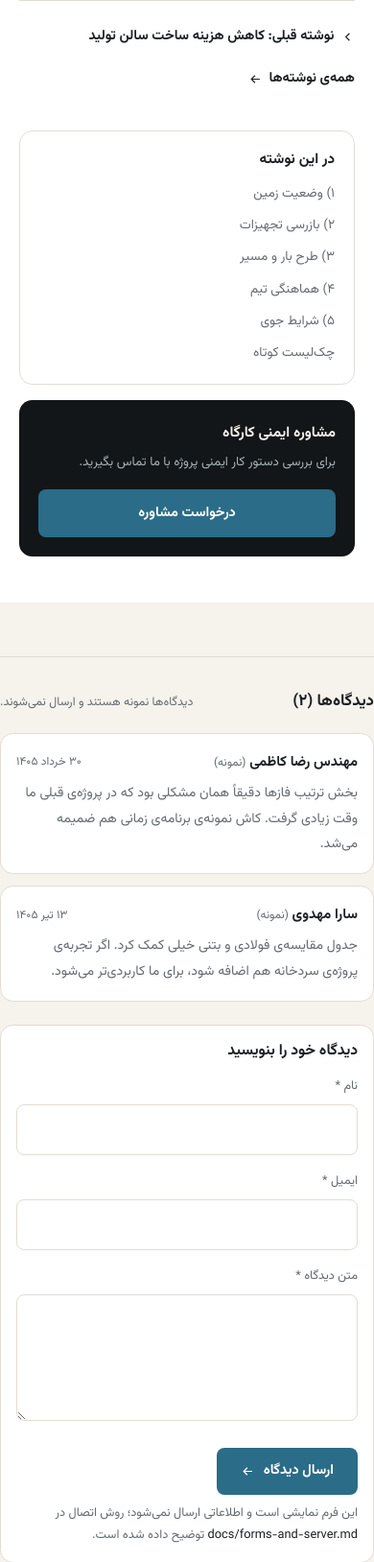
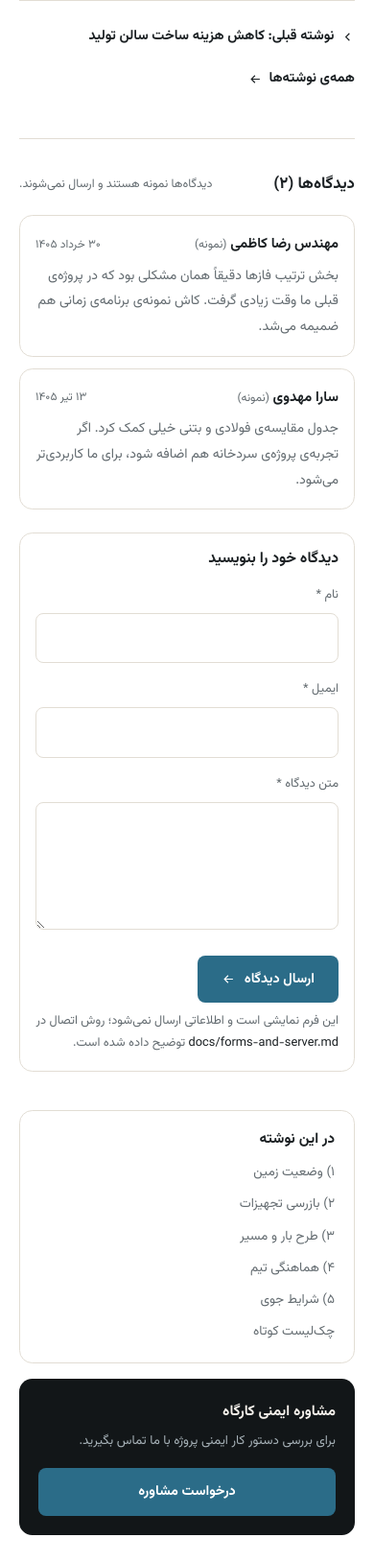
Before and after one commit to hashemsh/industrial-construction-theme, a plain HTML site: page release/pages/blog/post-2.html in a window 390 px wide. Shown: the part 2460-4088 px from the top of the page at 96% size. Drawn offline with Linux system fonts and the light colour scheme.

Commit message:
Align post comments with the article text column
The comments block sat outside the two-column grid, so it stretched to the
full page width; it now lives inside the content column under the article.

```diff
--- a/release/pages/blog/post-2.html
+++ b/release/pages/blog/post-2.html
@@ -466,34 +466,8 @@
                   </svg>
                 </a>
               </nav>
-            </div>
-
-            <aside class="h-fit lg:sticky lg:top-24">
-              <nav class="card p-5" aria-label="فهرست مطالب">
-                <h2 class="text-[0.95rem] font-bold">در این نوشته</h2>
-                <ol class="mt-3 space-y-2 text-[0.85rem] text-muted">
-                  <li><a class="hover:text-brand" href="#ground">۱) وضعیت زمین</a></li>
-                  <li><a class="hover:text-brand" href="#equipment">۲) بازرسی تجهیزات</a></li>
-                  <li><a class="hover:text-brand" href="#plan">۳) طرح بار و مسیر</a></li>
-                  <li><a class="hover:text-brand" href="#crew">۴) هماهنگی تیم</a></li>
-                  <li><a class="hover:text-brand" href="#weather">۵) شرایط جوی</a></li>
-                  <li><a class="hover:text-brand" href="#checklist">چک‌لیست کوتاه</a></li>
-                </ol>
-              </nav>
-              <div class="mt-4 rounded-card bg-ink-950 p-5 text-paper">
-                <p class="text-[0.95rem] font-bold">مشاوره ایمنی کارگاه</p>
-                <p class="mt-1 text-[0.83rem] leading-[1.9] text-muted-dark">
-                  برای بررسی دستور کار ایمنی پروژه با ما تماس بگیرید.
-                </p>
-                <a class="btn btn--brand btn--block mt-4" href="../contact-us.html"
-                  >درخواست مشاوره</a
-                >
-              </div>
-            </aside>
-          </div>
-        </div>
               <section
-          class="mt-14 border-t border-line pt-9"
+                class="mt-12 max-w-[46rem] border-t border-line pt-9"
                 id="comments"
                 aria-labelledby="comments-title"
               >
@@ -509,7 +483,9 @@
                         مهندس رضا کاظمی
                         <span class="text-[0.75rem] font-normal text-muted">(نمونه)</span>
                       </p>
-                <time class="text-[0.75rem] text-muted" datetime="2026-06-30">۳۰ خرداد ۱۴۰۵</time>
+                      <time class="text-[0.75rem] text-muted" datetime="2026-06-30"
+                        >۳۰ خرداد ۱۴۰۵</time
+                      >
                     </div>
                     <p class="mt-1.5 text-[0.88rem] leading-[1.9] text-muted">
                       بخش ترتیب فازها دقیقاً همان مشکلی بود که در پروژه‌ی قبلی ما وقت زیادی گرفت. کاش
@@ -522,11 +498,13 @@
                         سارا مهدوی
                         <span class="text-[0.75rem] font-normal text-muted">(نمونه)</span>
                       </p>
-                <time class="text-[0.75rem] text-muted" datetime="2026-07-04">۱۳ تیر ۱۴۰۵</time>
+                      <time class="text-[0.75rem] text-muted" datetime="2026-07-04"
+                        >۱۳ تیر ۱۴۰۵</time
+                      >
                     </div>
                     <p class="mt-1.5 text-[0.88rem] leading-[1.9] text-muted">
-                جدول مقایسه‌ی فولادی و بتنی خیلی کمک کرد. اگر تجربه‌ی پروژه‌ی سردخانه هم اضافه شود،
-                برای ما کاربردی‌تر می‌شود.
+                      جدول مقایسه‌ی فولادی و بتنی خیلی کمک کرد. اگر تجربه‌ی پروژه‌ی سردخانه هم اضافه
+                      شود، برای ما کاربردی‌تر می‌شود.
                     </p>
                   </li>
                 </ul>
@@ -591,6 +569,32 @@
                   </p>
                 </form>
               </section>
+            </div>
+
+            <aside class="h-fit lg:sticky lg:top-24">
+              <nav class="card p-5" aria-label="فهرست مطالب">
+                <h2 class="text-[0.95rem] font-bold">در این نوشته</h2>
+                <ol class="mt-3 space-y-2 text-[0.85rem] text-muted">
+                  <li><a class="hover:text-brand" href="#ground">۱) وضعیت زمین</a></li>
+                  <li><a class="hover:text-brand" href="#equipment">۲) بازرسی تجهیزات</a></li>
+                  <li><a class="hover:text-brand" href="#plan">۳) طرح بار و مسیر</a></li>
+                  <li><a class="hover:text-brand" href="#crew">۴) هماهنگی تیم</a></li>
+                  <li><a class="hover:text-brand" href="#weather">۵) شرایط جوی</a></li>
+                  <li><a class="hover:text-brand" href="#checklist">چک‌لیست کوتاه</a></li>
+                </ol>
+              </nav>
+              <div class="mt-4 rounded-card bg-ink-950 p-5 text-paper">
+                <p class="text-[0.95rem] font-bold">مشاوره ایمنی کارگاه</p>
+                <p class="mt-1 text-[0.83rem] leading-[1.9] text-muted-dark">
+                  برای بررسی دستور کار ایمنی پروژه با ما تماس بگیرید.
+                </p>
+                <a class="btn btn--brand btn--block mt-4" href="../contact-us.html"
+                  >درخواست مشاوره</a
+                >
+              </div>
+            </aside>
+          </div>
+        </div>
       </article>
     </main>
 
```
Also changed, not shown: release/pages/blog/post-1.html (+34 -30 lines). Lines whose indentation alone changed are shown as unchanged.
